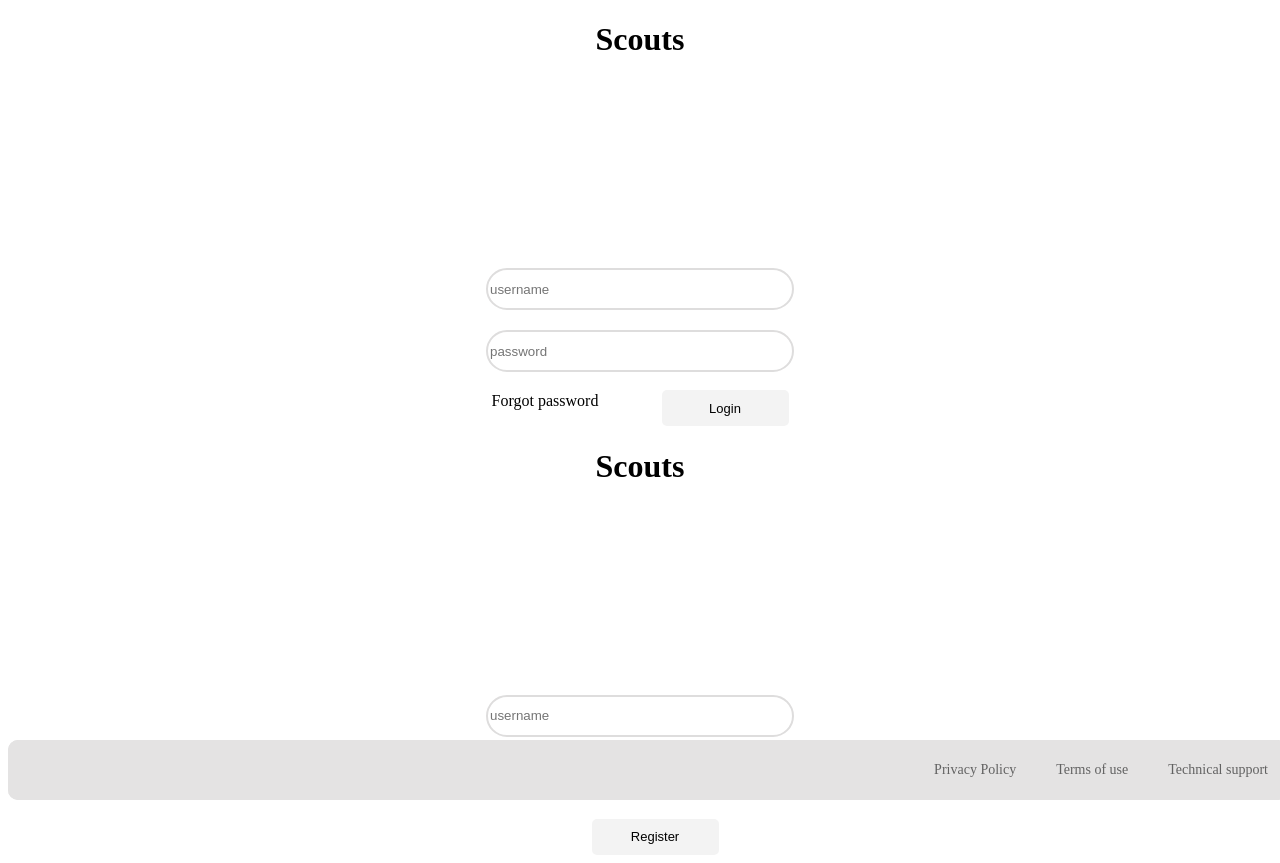
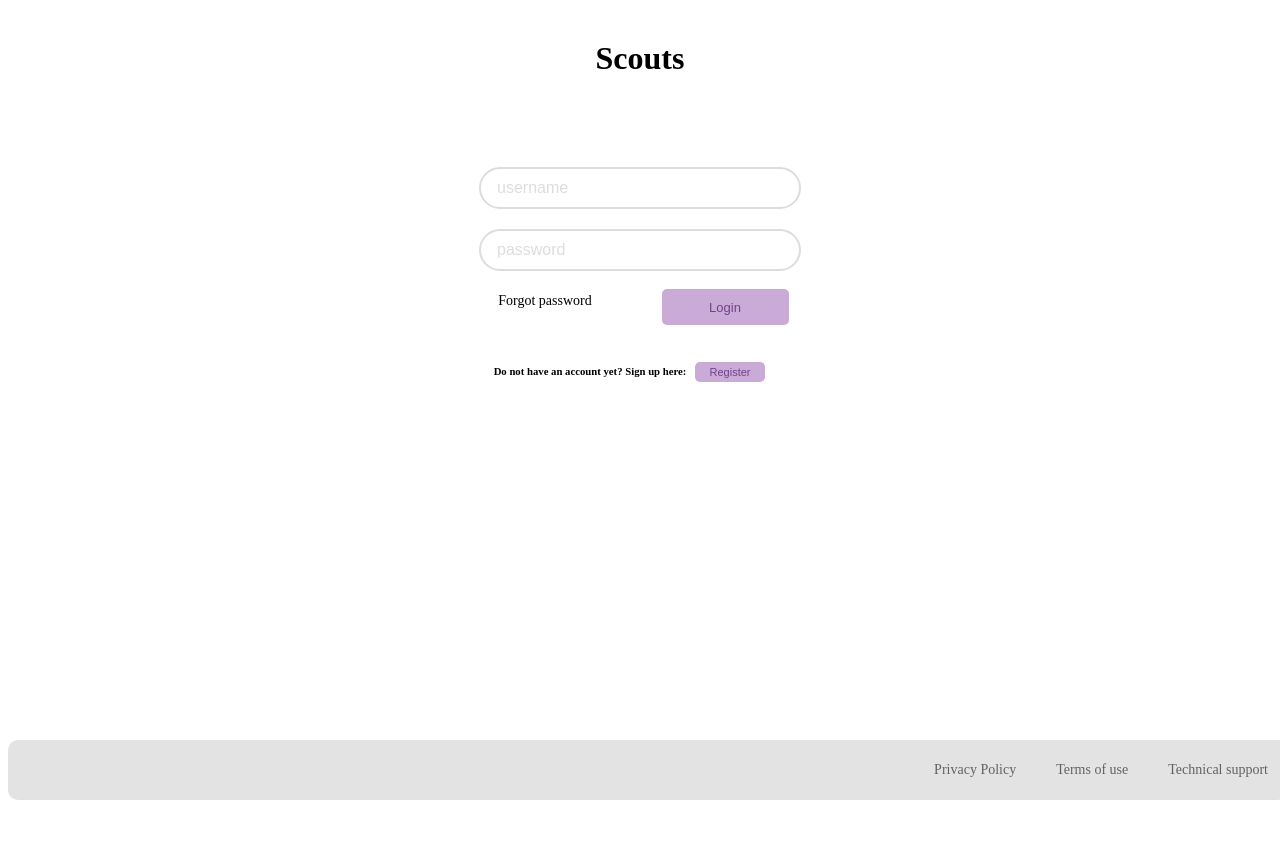
Before and after one commit to KamilSynowiec/Scouts, a React (Create React App) app in the folder root/frontend/src/: page / in a window 1280 px wide. After the commit the page ends 800 px from the top, so only its background shows below. Built offline with nearby package versions, Linux system fonts and the light colour scheme; the HTML template or start-up script is replaced by a standard one.

Commit message:
changes to styling|hashing password fixed

```diff
--- a/root/frontend/src/App.js
+++ b/root/frontend/src/App.js
@@ -6,7 +6,6 @@ function App() {
   return (
     <div className="App">
       <Login className="App-Login"/>
-      <Register/>
     </div>
   );
 }
--- a/root/frontend/src/pages/Login/index.js
+++ b/root/frontend/src/pages/Login/index.js
@@ -41,7 +41,16 @@ function Login(){
                             <a href="" onClick={password} id="fpassword">Forgot password</a>
                         </div>
                         <div id="button-right">
-                            <button type="submit" onClick={login}>Login</button>
+                            <button id="loginButton" type="submit" onClick={login}>Login</button>
+                        </div>
+
+                    </div>
+                    <div>
+                        <div id="second-left">
+                            <h6>Do not have an account yet? Sign up here:</h6>
+                        </div>
+                        <div id="second-right">
+                            <button id="registerButton" type="submit">Register</button>
                         </div>
 
                     </div>
--- a/root/frontend/src/pages/Login/styles.css
+++ b/root/frontend/src/pages/Login/styles.css
@@ -1,5 +1,9 @@
+h1{
+    margin-top:40px;
+}
+
 #login-form{
-    margin-top: 25vh;
+    margin-top: 10vh;
     padding-left:10vw;
     padding-right:10vw;
 }
@@ -10,7 +14,17 @@
     width: 300px;
     border-radius: 25px;
     border-style: solid ;
-    border-color:rgb(222, 221, 221);
+    border-color:#caabd8;
+    font-size: 16px;
+
+}
+
+input{
+    padding-left:1em;
+}
+
+::placeholder{
+    color:rgb(222, 221, 221);
 }
 
 #password{
@@ -20,18 +34,17 @@
     width: 300px;
     border-radius: 25px;
     border-style: solid ;
-    border-color:rgb(222, 221, 221);
-
+    border-color:#caabd8;
+    font-size: 16px;
 }
 
-Button{
+#loginButton{
     border-radius: 5px;
     border: none;
-    border-color:rgb(222, 221, 221);
-    background-color:rgb(243, 243, 243);
+    background-color:#caabd8;
     height: 36px;
     width: 127px;
-    color: black;
+    color: #714288;
     font-size: 13px;
     margin-left:30px;
 
@@ -39,14 +52,40 @@ Button{
 
 
 /*button will change colour when hover*/
-Button:hover{
+#loginButton:hover{
     background-color: rgb(171, 169, 169);
 }
 
 /*button press effect*/
-Button:active{
+#loginButton:active{
     box-shadow: 0 5px #666;
     transform: translateY(4px);
+}
+
+
+#registerButton{
+    border-radius: 5px;
+    border: none;
+    background-color:#caabd8;
+    height: 20px;
+    width: 70px;
+    color: #714288;
+    font-size: 11px;
+    margin-left:40px;
+}
+
+#second-left{
+    text-align: center;
+    margin-right:100px;
+    margin-top: 40px;
+}
+
+
+#second-right{
+    text-align: center;
+    margin-top:-40px;
+    margin-left:140px;
+
 }
 
 #button-left{
@@ -57,11 +96,12 @@ Button:active{
 #fpassword{
     text-decoration: none;
     color: black;
+    font-size: 14px;
 }
 
 
-fpassword:hover{
-    color:blue;
+#fpassword:hover{
+    color:#714288;
 }
 
 #button-right{
```
Also changed, not shown: 1 other file (tests, documents, lock files or other folders).
